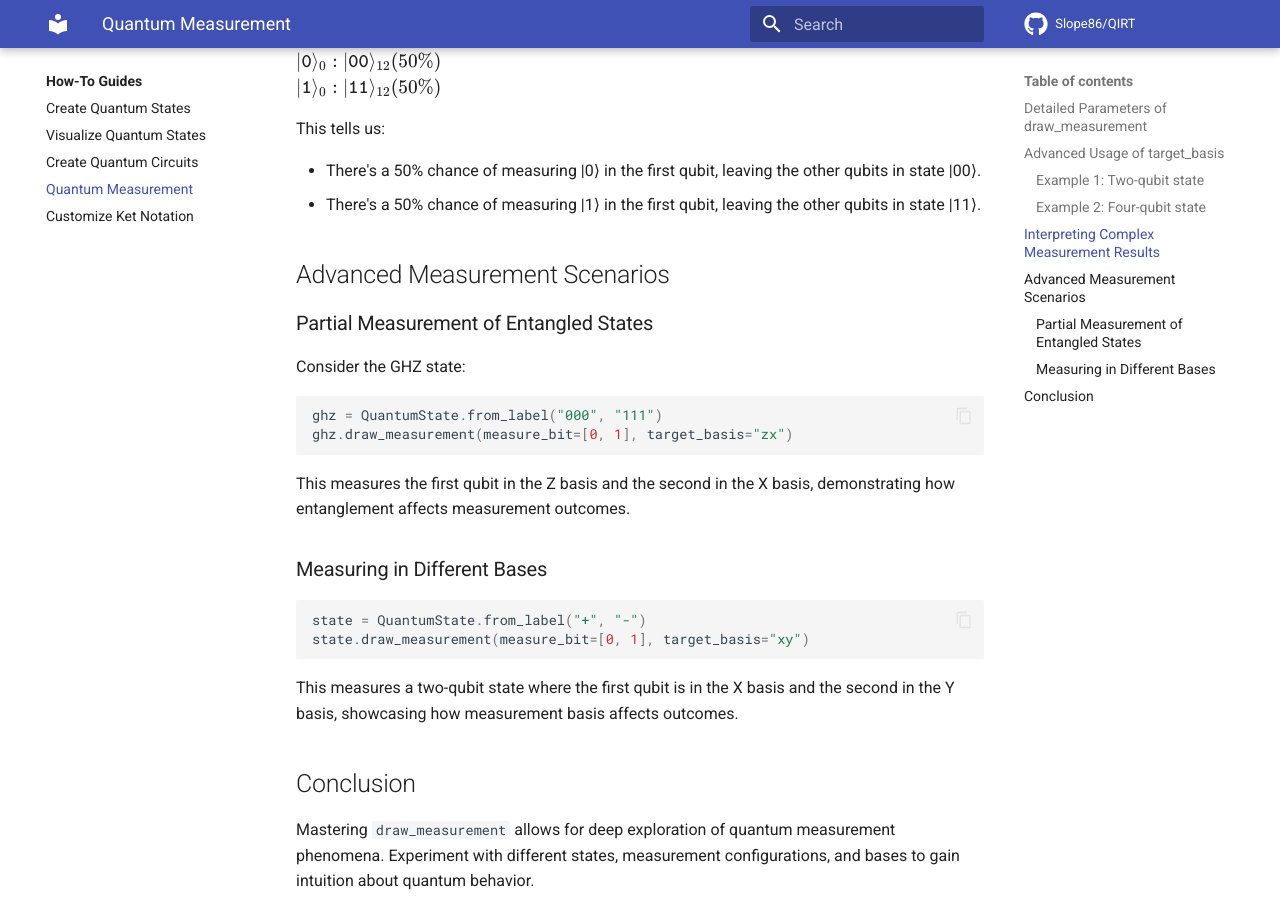
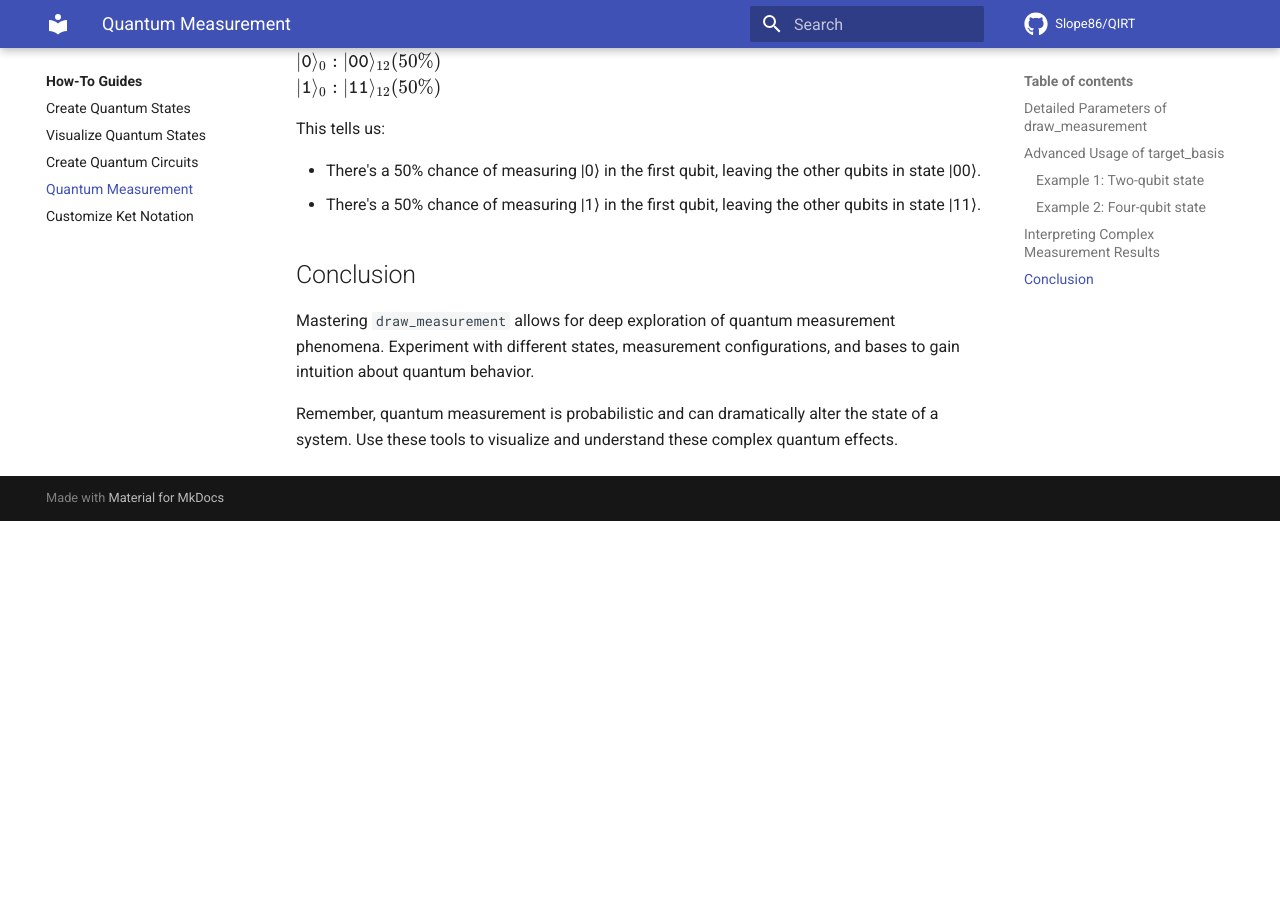
Before and after one commit to Slope86/QIRT, an MkDocs documentation site: the page built from docs/how_to_guides/qubit_measurement.md, in a window 1280 px wide and 900 px high, scrolled down 1706 px. Built offline with MkDocs 1.6.1 and Material for MkDocs 9.7.7, drawn with Linux system fonts in a browser that asks for light colours; comment, search, counter and statistics services are not loaded; after the commit the page ends 2227 px from its top, so only the background shows below that.

````diff
--- a/docs/how_to_guides/qubit_measurement.md
+++ b/docs/how_to_guides/qubit_measurement.md
@@ -71,28 +71,6 @@ This tells us:
 - There's a 50% chance of measuring |0⟩ in the first qubit, leaving the other qubits in state |00⟩.
 - There's a 50% chance of measuring |1⟩ in the first qubit, leaving the other qubits in state |11⟩.
 
-## Advanced Measurement Scenarios
-
-### Partial Measurement of Entangled States
-
-Consider the GHZ state:
-
-```python
-ghz = QuantumState.from_label("000", "111")
-ghz.draw_measurement(measure_bit=[0, 1], target_basis="zx")
-```
-
-This measures the first qubit in the Z basis and the second in the X basis, demonstrating how entanglement affects measurement outcomes.
-
-### Measuring in Different Bases
-
-```python
-state = QuantumState.from_label("+", "-")
-state.draw_measurement(measure_bit=[0, 1], target_basis="xy")
-```
-
-This measures a two-qubit state where the first qubit is in the X basis and the second in the Y basis, showcasing how measurement basis affects outcomes.
-
 ## Conclusion
 
 Mastering `draw_measurement` allows for deep exploration of quantum measurement phenomena. Experiment with different states, measurement configurations, and bases to gain intuition about quantum behavior.
````
Also changed, not shown: docs/tutorials/setup.md (+0 -12 lines).
